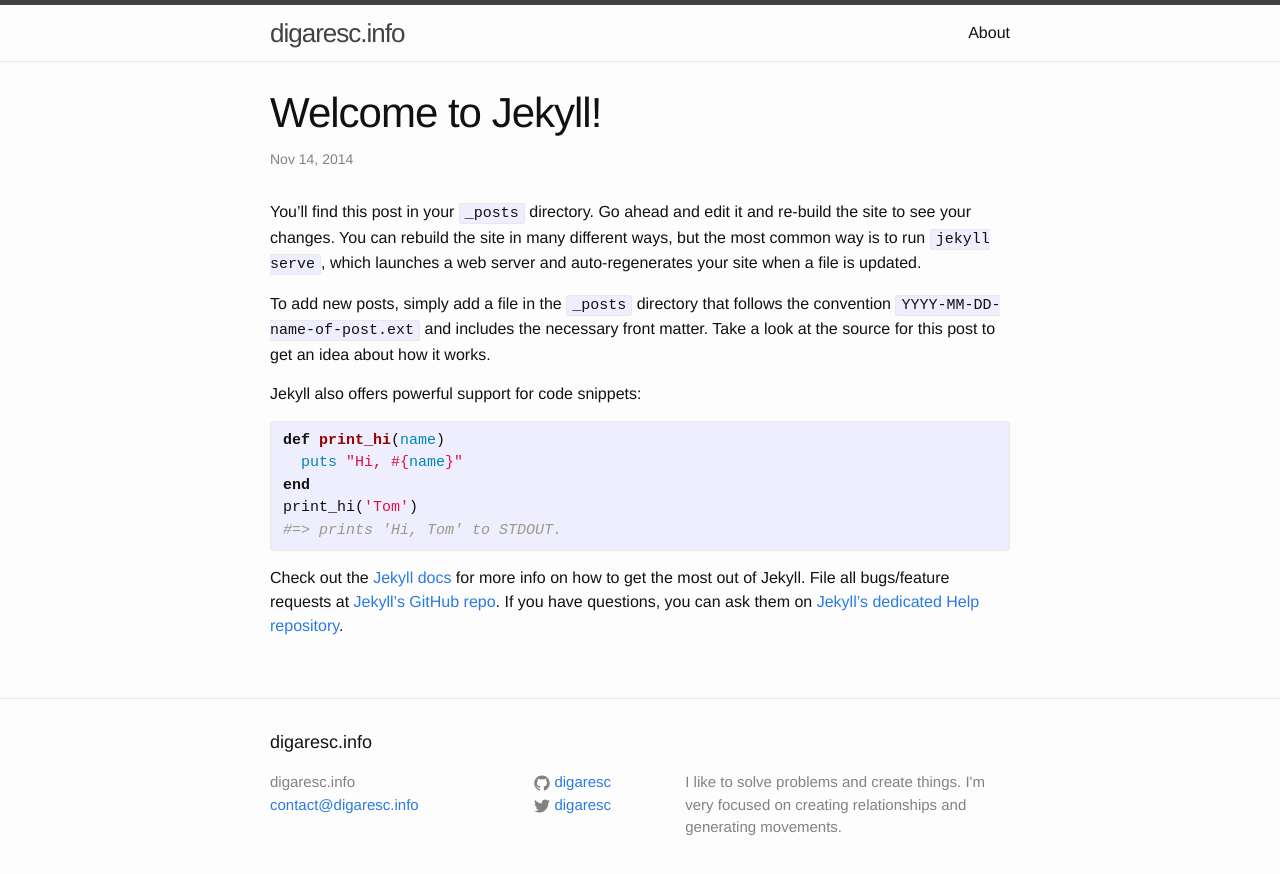
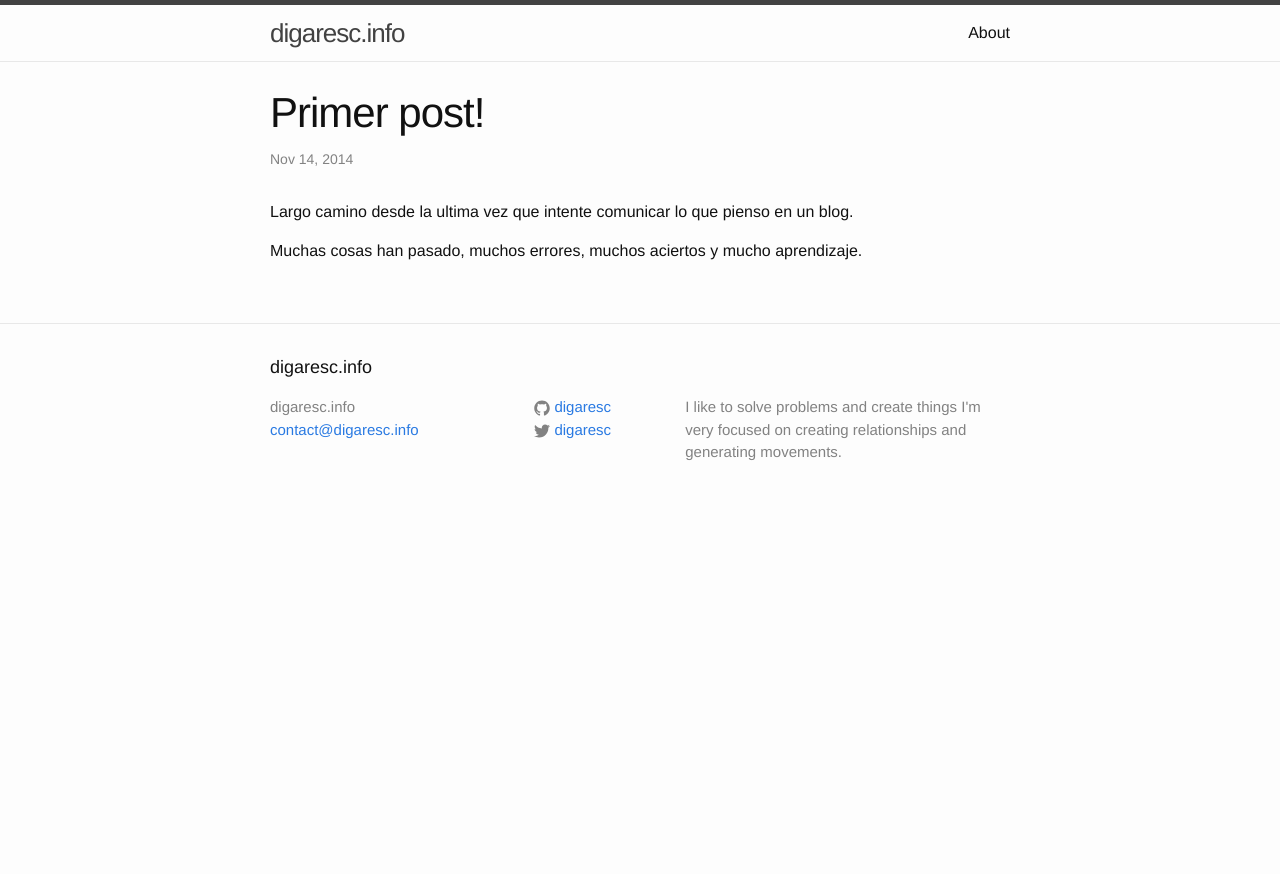
Before and after one commit to digaresc/digaresc.github.io, a Jekyll site: the page built from _posts/2014-11-14-welcome-to-jekyll.markdown, in a window 1280 px wide. Shown: the top 874 px of the page. Built offline with Jekyll 4.4.1, drawn with Linux system fonts in a browser that asks for light colours.

Commit message:
Primer post

```diff
--- a/_config.yml
+++ b/_config.yml
@@ -2,7 +2,7 @@
 title: digaresc.info
 email: contact@digaresc.info
 description: > # this means to ignore newlines until "baseurl:"
-  I like to solve problems and create things.
+  I like to solve problems and create things
   I'm very focused on creating relationships and generating movements.
 baseurl: "" # the subpath of your site, e.g. /blog/
 url: "http://digaresc.info" # the base hostname & protocol for your site
--- a/_posts/2014-11-14-welcome-to-jekyll.markdown
+++ b/_posts/2014-11-14-welcome-to-jekyll.markdown
@@ -1,25 +1,9 @@
 ---
 layout: post
-title:  "Welcome to Jekyll!"
+title:  "Primer post!"
 date:   2014-11-14 08:06:29
-categories: jekyll update
+categories: personal
 ---
-You’ll find this post in your `_posts` directory. Go ahead and edit it and re-build the site to see your changes. You can rebuild the site in many different ways, but the most common way is to run `jekyll serve`, which launches a web server and auto-regenerates your site when a file is updated.
+Largo camino desde la ultima vez que intente comunicar lo que pienso en un blog.
 
-To add new posts, simply add a file in the `_posts` directory that follows the convention `YYYY-MM-DD-name-of-post.ext` and includes the necessary front matter. Take a look at the source for this post to get an idea about how it works.
-
-Jekyll also offers powerful support for code snippets:
-
-{% highlight ruby %}
-def print_hi(name)
-  puts "Hi, #{name}"
-end
-print_hi('Tom')
-#=> prints 'Hi, Tom' to STDOUT.
-{% endhighlight %}
-
-Check out the [Jekyll docs][jekyll] for more info on how to get the most out of Jekyll. File all bugs/feature requests at [Jekyll’s GitHub repo][jekyll-gh]. If you have questions, you can ask them on [Jekyll’s dedicated Help repository][jekyll-help].
-
-[jekyll]:      http://jekyllrb.com
-[jekyll-gh]:   https://github.com/jekyll/jekyll
-[jekyll-help]: https://github.com/jekyll/jekyll-help
+Muchas cosas han pasado, muchos errores, muchos aciertos y mucho aprendizaje.
```
